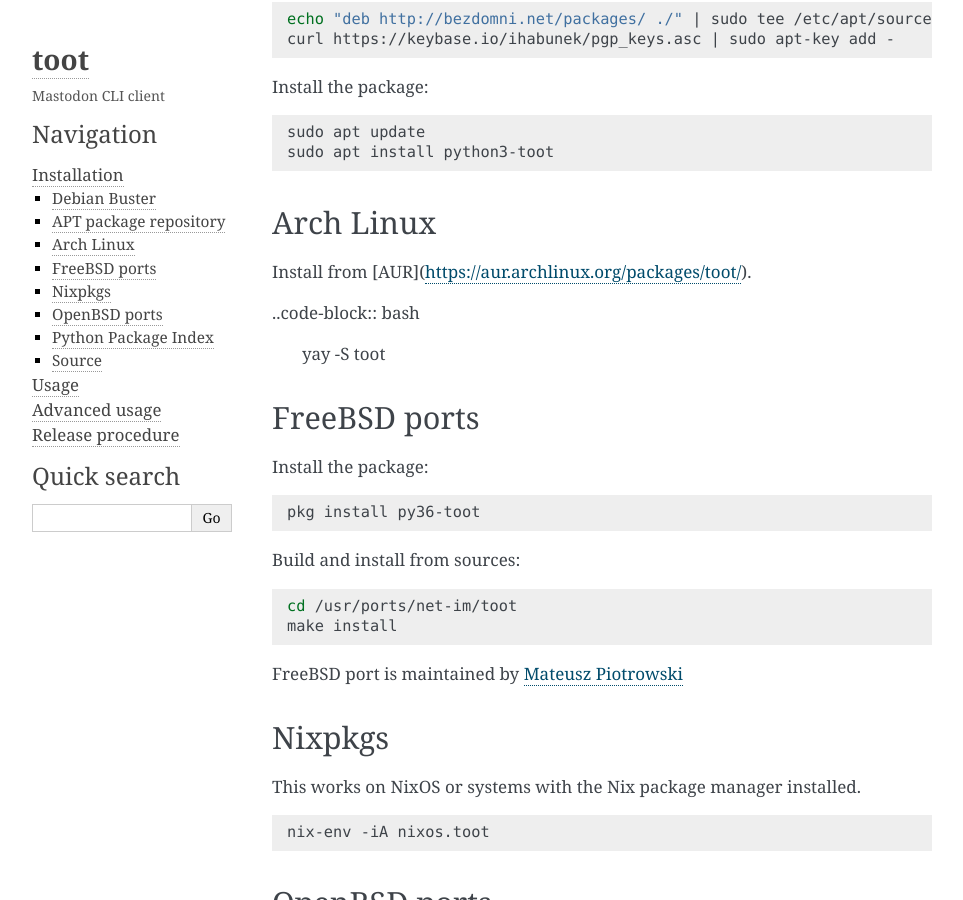
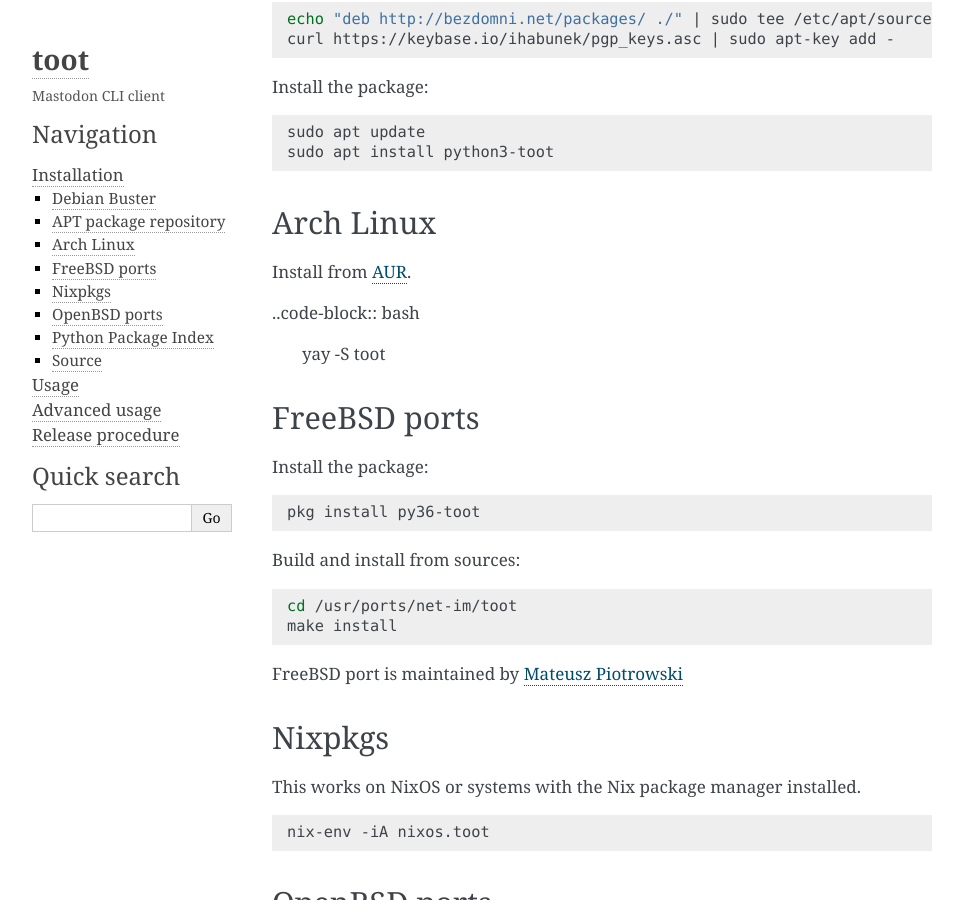
Before and after one commit to ihabunek/toot, a Sphinx documentation site: the page built from docs/install.rst, in a window 1280 px wide and 900 px high, scrolled down 783 px. Shown: the whole window, without its empty margins (148-1111 px from the left). Built offline with Sphinx 7.4.7, drawn with Linux system fonts in a browser that asks for light colours.

Commit message:
Fix docs formatting, rst != md

```diff
--- a/docs/install.rst
+++ b/docs/install.rst
@@ -43,7 +43,7 @@ Install the package:
 Arch Linux
 ----------
 
-Install from [AUR](https://aur.archlinux.org/packages/toot/).
+Install from `AUR <https://aur.archlinux.org/packages/toot/>`_.
 
 ..code-block:: bash
 
```
